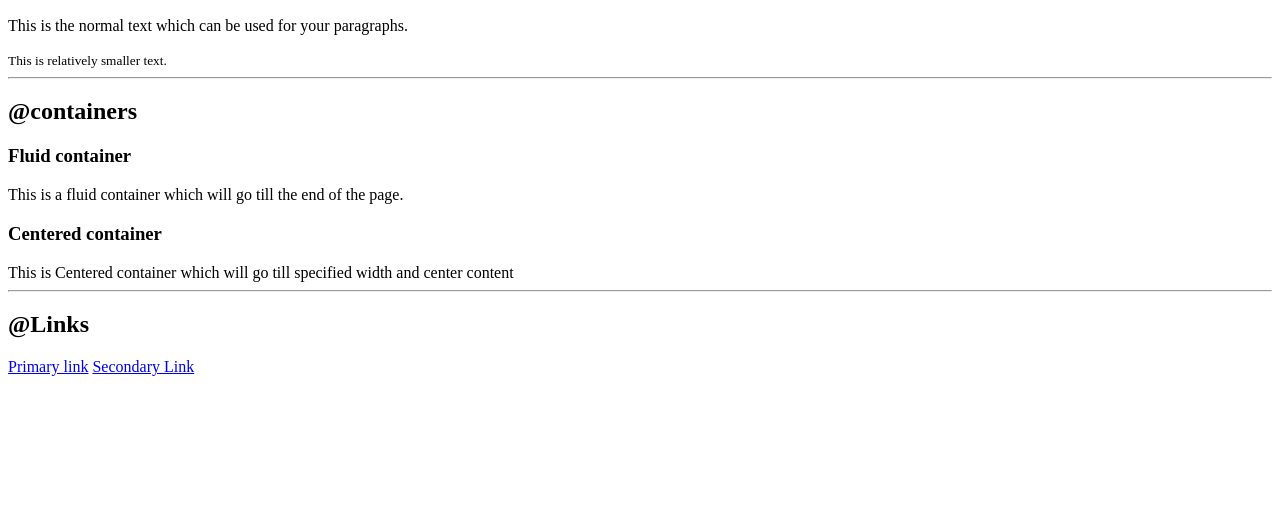
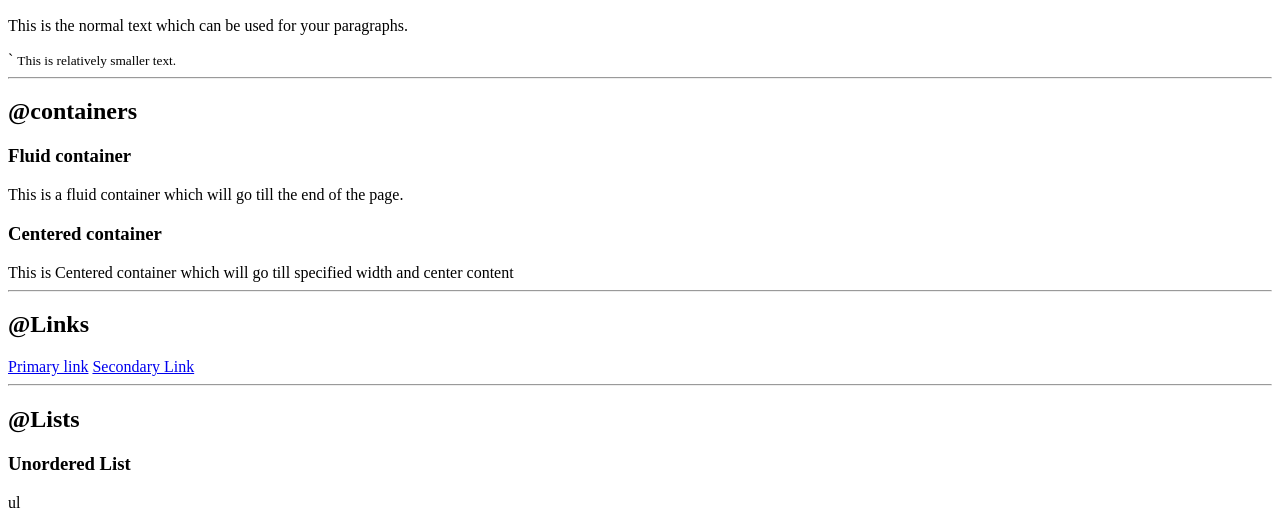
Before and after one commit to imshubham-mishra/getting-started-with-html, a plain HTML site: page index.html in a window 1280 px wide. Shown: the part 273-800 px from the top of the page. Drawn offline with Linux system fonts and the light colour scheme.

Commit message:
upto links

```diff
--- a/index.html
+++ b/index.html
@@ -13,7 +13,7 @@
     <h2>@typography</h2>
     <h1>This is the biggest heading</h1>
     <h2>This is 2nd biggest heading</h2>
-    <p>This is the normal text which can be used for your paragraphs.</p>
+    <p>This is the normal text which can be used for your paragraphs.</p>`
     <small>This is relatively smaller text.</small>
  <hr>
     <h2>@containers</h2>
@@ -25,5 +25,10 @@
 <h2>@Links</h2>
 <a href="/">Primary link</a>
 <a href="/">Secondary Link</a>
+<hr>
+<h2>@Lists</h2>
+<h3>Unordered List</h3>
+ul
+
 </body>
 </html>
```
